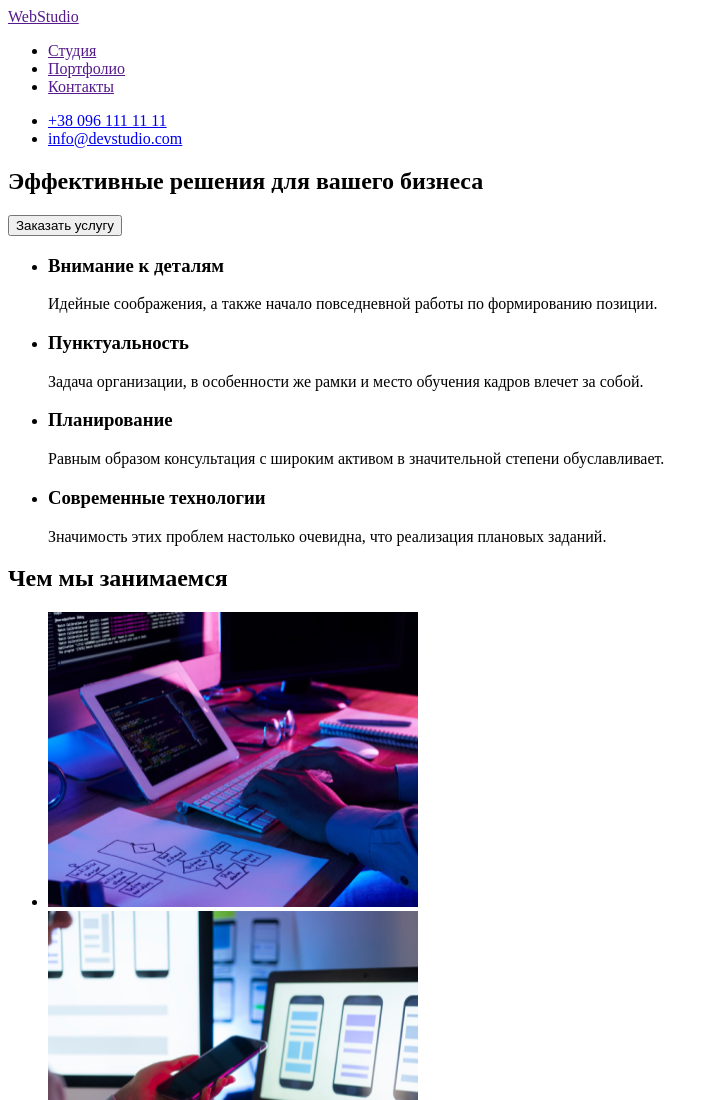
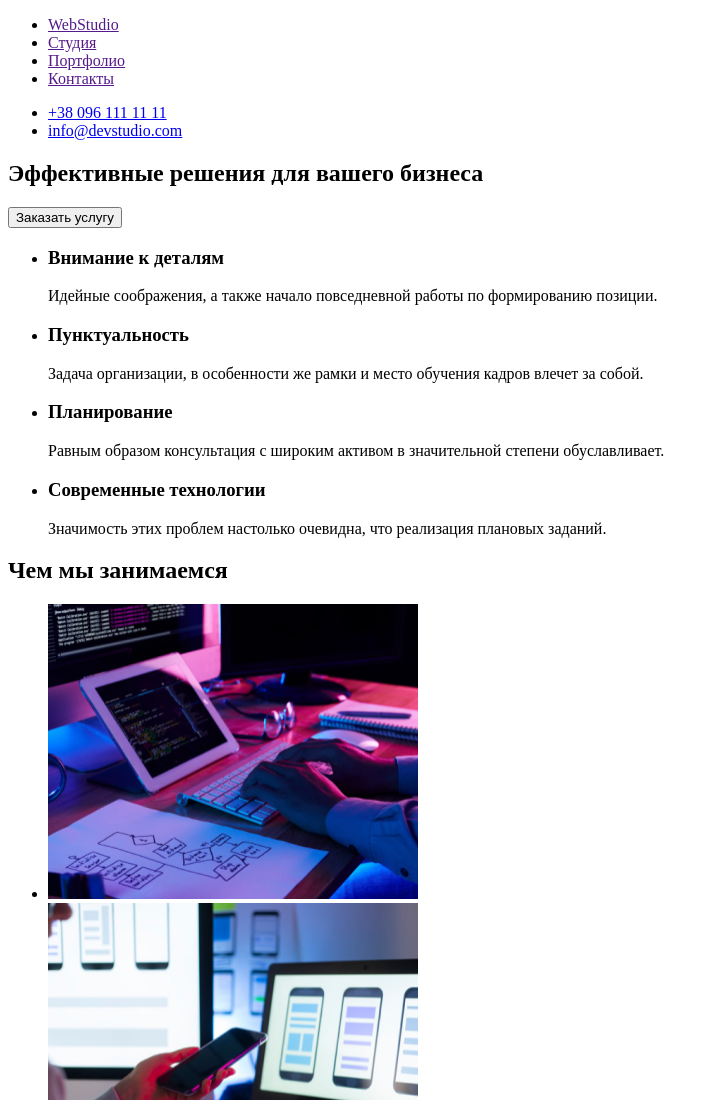
Before and after one commit to juliedevdes/goit-markup-hw-01, a plain HTML site: page index.html in a window 1280 px wide. Shown: the top 1100 px of the page, without its empty margins (0-719 px from the left). Drawn offline with Linux system fonts and the light colour scheme.

Commit message:
put logo in nav

```diff
--- a/index.html
+++ b/index.html
@@ -11,11 +11,11 @@
 <body>
     <header>
         <nav>
-            <a lang="en" href="">WebStudio
             <ul>
+                <li><a lang="en" href="">WebStudio</a></li>
                 <li><a href="">Студия</a></li>
-            <li><a href="">Портфолио</a></li>
-            <li><a href="">Контакты</a></li>
+                <li><a href="">Портфолио</a></li>
+                <li><a href="">Контакты</a></li>
             </ul>
         </nav>
         <ul>
```
